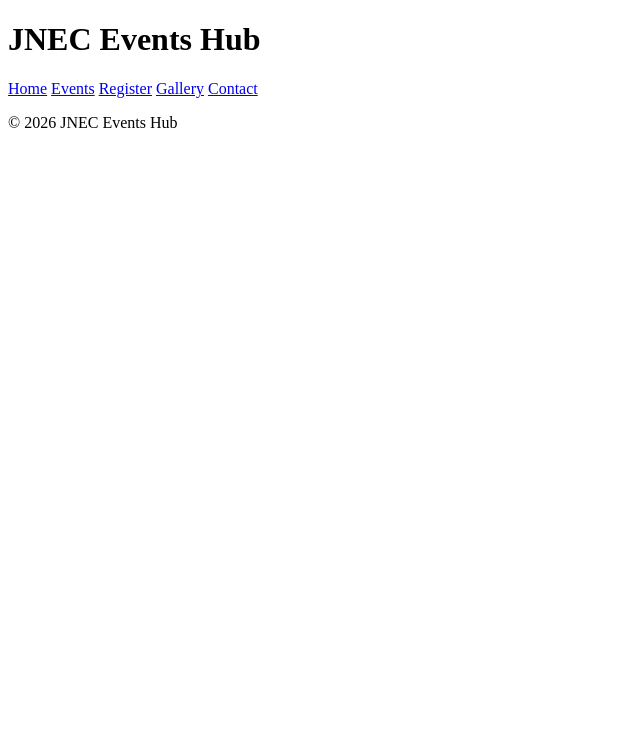
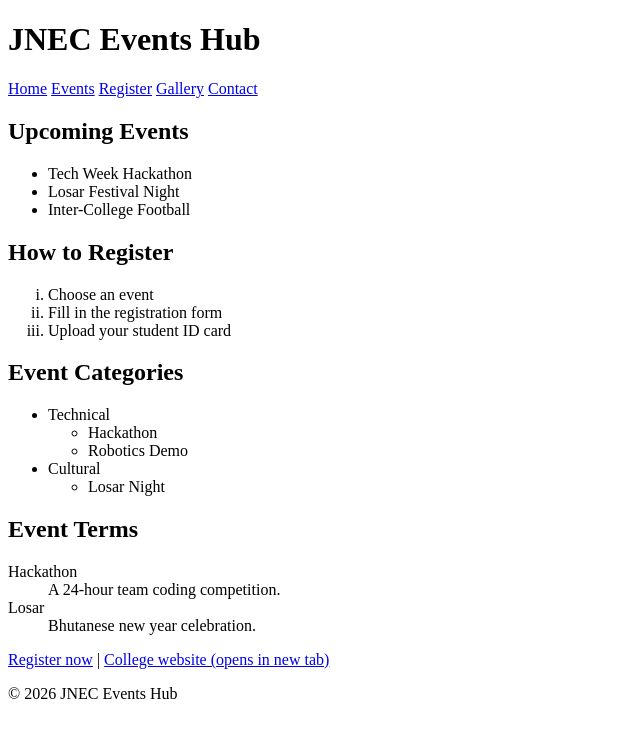
Before and after one commit to 05250175jnec-hue/events_hub, a plain HTML site: page events.html in a window 1280 px wide. Shown: the whole page, without its empty margins (0-640 px from the left). Drawn offline with Linux system fonts and the light colour scheme.

Commit message:
P2: lists and links on events page

```diff
--- a/events.html
+++ b/events.html
@@ -17,7 +17,45 @@
     </nav>
   </header>
   <main>
-    <!-- page content here -->
+    <h2>Upcoming Events</h2>
+<ul>                             <!-- unordered list -->
+  <li>Tech Week Hackathon</li>
+  <li>Losar Festival Night</li>
+  <li>Inter-College Football</li>
+</ul>
+
+<h2>How to Register</h2>
+<ol type="i">                   <!-- ordered list -->
+  <li>Choose an event</li>
+  <li>Fill in the registration form</li>
+  <li>Upload your student ID card</li>
+</ol>
+
+<h2>Event Categories</h2>
+<ul>                             <!-- nested list -->
+  <li>Technical
+    <ul>
+      <li>Hackathon</li>
+      <li>Robotics Demo</li>
+    </ul>
+  </li>
+  <li>Cultural
+    <ul><li>Losar Night</li></ul>
+  </li>
+</ul>
+
+<h2>Event Terms</h2>
+<dl>                             <!-- description list -->
+  <dt>Hackathon</dt>
+  <dd>A 24-hour team coding competition.</dd>
+  <dt>Losar</dt>
+  <dd>Bhutanese new year celebration.</dd>
+</dl>
+
+<p><a href="register.html">Register now</a> |
+   <a href="https://www.jnec.edu.bt" target="_blank" rel="noopener">
+   College website (opens in new tab)</a></p>
+
   </main>
   <footer>
     <p>&copy; 2026 JNEC Events Hub</p>
```
